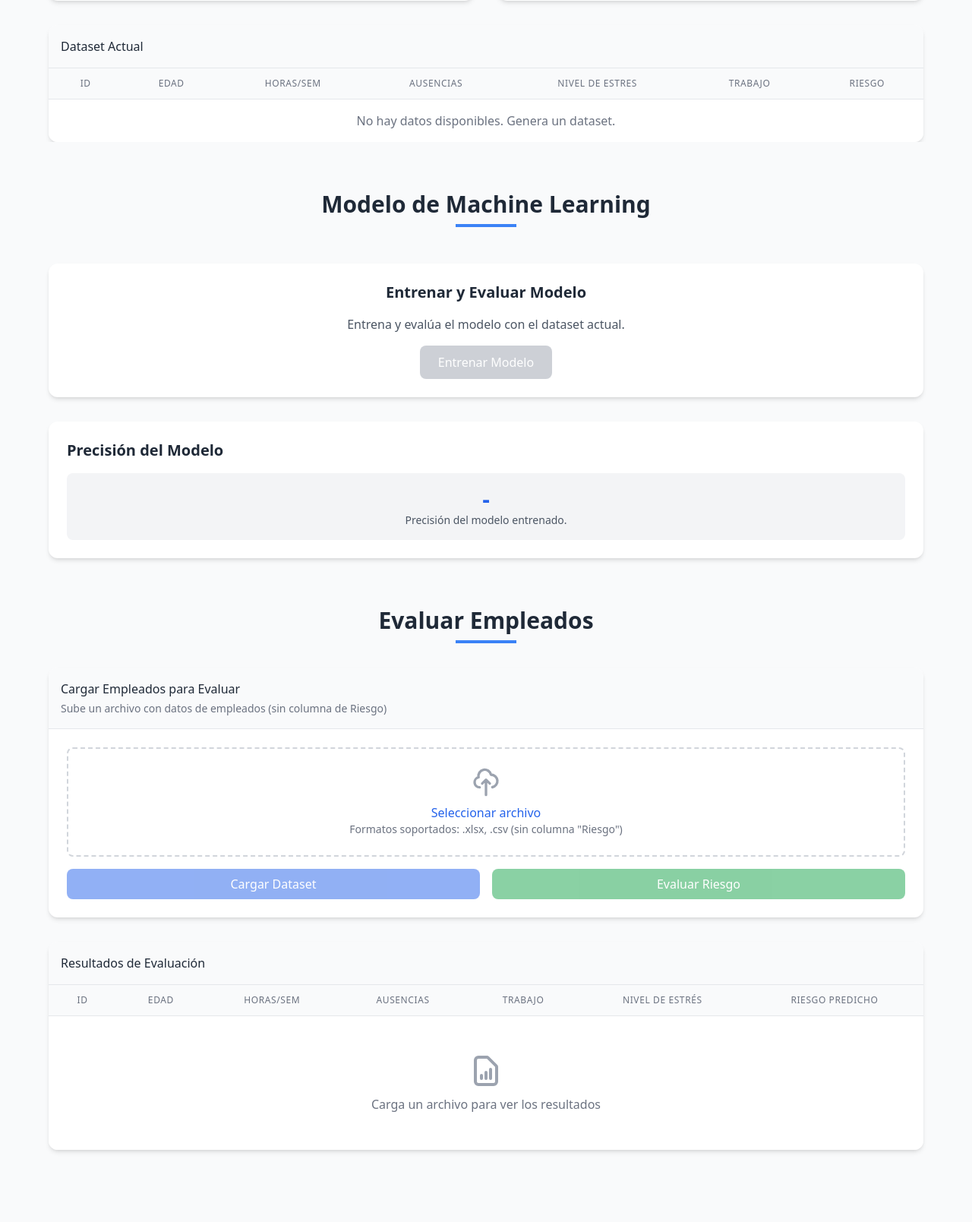
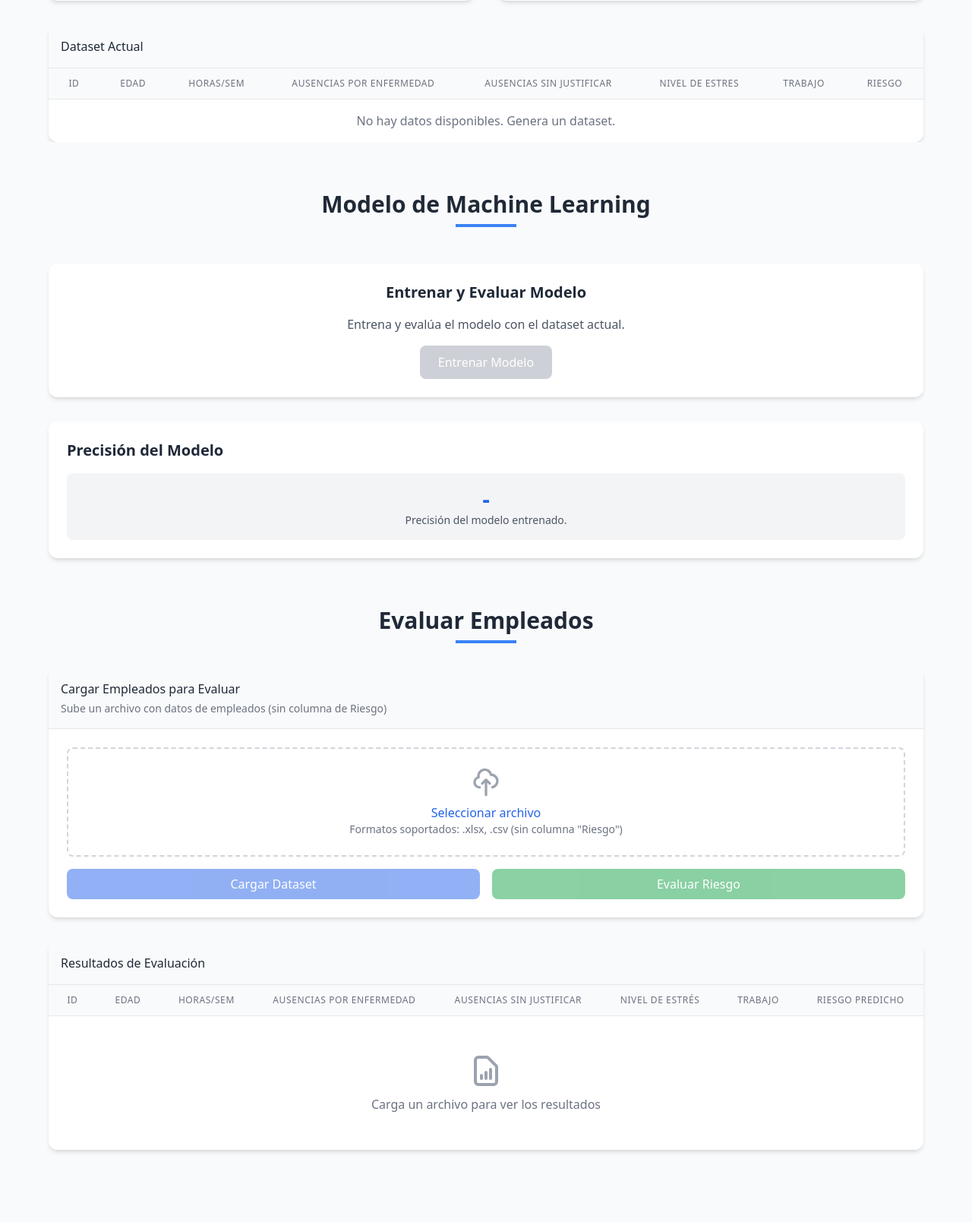
Before and after one commit to GonzaloKintal/TP-Inicial-Labo, a Django app: page / in a window 1280 px wide. Shown: the part 579-2188 px from the top of the page at 76% size. Run offline with Django 5.2, Linux system fonts and the light colour scheme; some libraries are stand-ins or nearby versions.

Commit message:
se separan las ausencias por enfermedad/sin justificar, se agrega funcion crear y guardar modelo

```diff
--- a/tp_inicial/my_app/static/js/script.js
+++ b/tp_inicial/my_app/static/js/script.js
@@ -74,6 +74,7 @@ function updateDatasetTable(dataset) {
                 <td class="px-6 py-4 text-center">${item.Edad}</td>
                 <td class="px-6 py-4 text-center">${item.Horas_Trabajadas_Por_Semana}</td>
                 <td class="px-6 py-4 text-center">${item.Ausencias_Por_Enfermedad}</td>
+                <td class="px-6 py-4 text-center">${item.Ausencias_Sin_Justificar}</td>
                 <td class="px-6 py-4 text-center">${item.Nivel_de_Estres}</td>
                 <td class="px-6 py-4 text-center ${workClass}">${item.Tipo_de_Trabajo}</td>
                 <td class="px-6 py-4 text-center ${riskClass}">${riskText}</td>
@@ -87,7 +88,7 @@ function updateDatasetTable(dataset) {
     } else {
         tbody.innerHTML = `
             <tr>
-                <td colspan="6" class="px-6 py-4 text-center text-gray-500">No hay datos disponibles. Genera un dataset.</td>
+                <td colspan="7" class="px-6 py-4 text-center text-gray-500">No hay datos disponibles. Genera un dataset.</td>
             </tr>
         `;
     }
@@ -322,6 +323,7 @@ function updateDatasetTable(dataset) {
             const age = item.Edad ?? 'N/A';
             const hours = item.Horas_Trabajadas_Por_Semana ?? 'N/A';
             const absences = item.Ausencias_Por_Enfermedad ?? 'N/A';
+            const unexcusedAbsences = item.Ausencias_Sin_Justificar ?? 'N/A';
             const stress = item.Nivel_de_Estres ?? 'N/A';
 
             // Validar tipo de trabajo
@@ -346,6 +348,7 @@ function updateDatasetTable(dataset) {
                 <td class="px-6 py-4 text-center">${age}</td>
                 <td class="px-6 py-4 text-center">${hours}</td>
                 <td class="px-6 py-4 text-center">${absences}</td>
+                <td class="px-6 py-4 text-center">${unexcusedAbsences}</td>
                 <td class="px-6 py-4 text-center">${stress}</td>
                 <td class="px-6 py-4 text-center ${workClass}">${workType}</td>
                 <td class="px-6 py-4 text-center ${riskClass}">${riskText}</td>
@@ -356,7 +359,7 @@ function updateDatasetTable(dataset) {
     } else {
         tbody.innerHTML = `
             <tr>
-                <td colspan="7" class="px-6 py-4 text-center text-gray-500">No hay datos disponibles</td>
+                <td colspan="8" class="px-6 py-4 text-center text-gray-500">No hay datos disponibles</td>
             </tr>
         `;
     }
@@ -563,8 +566,9 @@ function updateEvaluationResultsTable(results, showPredictions = false) {
                 <td class="px-6 py-4 text-center">${displayValue(item.Edad)}</td>
                 <td class="px-6 py-4 text-center">${displayValue(item.Horas_Trabajadas_Por_Semana)}</td>
                 <td class="px-6 py-4 text-center">${displayValue(item.Ausencias_Por_Enfermedad)}</td>
+                <td class="px-6 py-4 text-center">${displayValue(item.Ausencias_Sin_Justificar)}</td>
+                <td class="px-6 py-4 text-center">${displayValue(item.Nivel_de_Estres)}</td>
                 <td class="px-6 py-4 text-center ${workClass}">${item.Tipo_de_Trabajo || 'N/A'}</td>
-                <td class="px-6 py-4 text-center">${displayValue(item.Nivel_de_Estres)}</td>
                 ${riskCell}
             `;
 
@@ -573,7 +577,7 @@ function updateEvaluationResultsTable(results, showPredictions = false) {
     } else {
         tbody.innerHTML = `
             <tr>
-                <td colspan="7" class="px-6 py-4 text-center text-gray-500">
+                <td colspan="8" class="px-6 py-4 text-center text-gray-500">
                     <div class="flex flex-col items-center justify-center py-8">
                         <svg xmlns="http://www.w3.org/2000/svg" class="h-12 w-12 text-gray-400 mb-2" fill="none" viewBox="0 0 24 24" stroke="currentColor">
                             <path stroke-linecap="round" stroke-linejoin="round" stroke-width="2" d="M9 17v-2m3 2v-4m3 4v-6m2 10H7a2 2 0 01-2-2V5a2 2 0 012-2h5.586a1 1 0 01.707.293l5.414 5.414a1 1 0 01.293.707V19a2 2 0 01-2 2z" />
--- a/tp_inicial/my_app/templates/partials/dataset_section.html
+++ b/tp_inicial/my_app/templates/partials/dataset_section.html
@@ -55,16 +55,19 @@
                                 <a href="#" class="sortable-header" data-column="2">Horas/Sem</a>
                             </th>
                             <th class="px-6 py-3 text-center text-xs font-medium text-gray-500 uppercase tracking-wider">
-                                <a href="#" class="sortable-header" data-column="3">Ausencias</a>
+                                <a href="#" class="sortable-header" data-column="3">Ausencias por enfermedad</a>
                             </th>
                             <th class="px-6 py-3 text-center text-xs font-medium text-gray-500 uppercase tracking-wider">
-                                <a href="#" class="sortable-header" data-column="4">Nivel de Estres</a>
+                                <a href="#" class="sortable-header" data-column="4">Ausencias sin justificar</a>
                             </th>
                             <th class="px-6 py-3 text-center text-xs font-medium text-gray-500 uppercase tracking-wider">
-                                <a href="#" class="sortable-header" data-column="5">Trabajo</a>
+                                <a href="#" class="sortable-header" data-column="5">Nivel de Estres</a>
                             </th>
                             <th class="px-6 py-3 text-center text-xs font-medium text-gray-500 uppercase tracking-wider">
-                                <a href="#" class="sortable-header" data-column="6">Riesgo</a>
+                                <a href="#" class="sortable-header" data-column="6">Trabajo</a>
+                            </th>
+                            <th class="px-6 py-3 text-center text-xs font-medium text-gray-500 uppercase tracking-wider">
+                                <a href="#" class="sortable-header" data-column="7">Riesgo</a>
                             </th>
                         </tr>
                     </thead>
@@ -76,6 +79,7 @@
                                     <td class="px-6 py-4 text-center">{{ item.Edad }}</td>
                                     <td class="px-6 py-4 text-center">{{ item.Horas_Trabajadas_Por_Semana }}</td>
                                     <td class="px-6 py-4 text-center">{{ item.Ausencias_Por_Enfermedad }}</td>
+                                    <td class="px-6 py-4 text-center">{{ item.Ausencias_Sin_Justificar }}</td>
                                     <td class="px-6 py-4 text-center">{{ item.Nivel_de_Estres }}</td>
                                     <td class="px-6 py-4 text-center {% if item.Tipo_de_Trabajo == 'Físico' %}physical-work{% else %}office-work{% endif %}">
                                         {{ item.Tipo_de_Trabajo }}
@@ -87,7 +91,7 @@
                             {% endfor %}
                         {% else %}
                             <tr>
-                                <td colspan="7" class="px-6 py-4 text-center text-gray-500">No hay datos disponibles. Genera un dataset.</td>
+                                <td colspan="8" class="px-6 py-4 text-center text-gray-500">No hay datos disponibles. Genera un dataset.</td>
                             </tr>
                         {% endif %}
                     </tbody>
--- a/tp_inicial/my_app/templates/partials/evaluate_section.html
+++ b/tp_inicial/my_app/templates/partials/evaluate_section.html
@@ -53,15 +53,16 @@
                             <th class="px-6 py-3 text-center text-xs font-medium text-gray-500 uppercase tracking-wider">ID</th>
                             <th class="px-6 py-3 text-center text-xs font-medium text-gray-500 uppercase tracking-wider">Edad</th>
                             <th class="px-6 py-3 text-center text-xs font-medium text-gray-500 uppercase tracking-wider">Horas/Sem</th>
-                            <th class="px-6 py-3 text-center text-xs font-medium text-gray-500 uppercase tracking-wider">Ausencias</th>
+                            <th class="px-6 py-3 text-center text-xs font-medium text-gray-500 uppercase tracking-wider">Ausencias por enfermedad</th>
+                            <th class="px-6 py-3 text-center text-xs font-medium text-gray-500 uppercase tracking-wider">Ausencias sin justificar</th>
+                            <th class="px-6 py-3 text-center text-xs font-medium text-gray-500 uppercase tracking-wider">Nivel de Estrés</th>
                             <th class="px-6 py-3 text-center text-xs font-medium text-gray-500 uppercase tracking-wider">Trabajo</th>
-                            <th class="px-6 py-3 text-center text-xs font-medium text-gray-500 uppercase tracking-wider">Nivel de Estrés</th>
                             <th class="px-6 py-3 text-center text-xs font-medium text-gray-500 uppercase tracking-wider">Riesgo Predicho</th>
                         </tr>
                     </thead>
                     <tbody class="bg-white divide-y divide-gray-200" id="evaluation-results-body">
                         <tr>
-                            <td colspan="7" class="px-6 py-4 text-center text-gray-500">
+                            <td colspan="8" class="px-6 py-4 text-center text-gray-500">
                                 <div class="flex flex-col items-center justify-center py-8">
                                     <svg xmlns="http://www.w3.org/2000/svg" class="h-12 w-12 text-gray-400 mb-2" fill="none" viewBox="0 0 24 24" stroke="currentColor">
                                         <path stroke-linecap="round" stroke-linejoin="round" stroke-width="2" d="M9 17v-2m3 2v-4m3 4v-6m2 10H7a2 2 0 01-2-2V5a2 2 0 012-2h5.586a1 1 0 01.707.293l5.414 5.414a1 1 0 01.293.707V19a2 2 0 01-2 2z" />
--- a/tp_inicial/my_app/views.py
+++ b/tp_inicial/my_app/views.py
@@ -92,11 +92,11 @@ def load_evaluation_data(request):
         # Columnas requeridas (diferentes para cada caso)
         if 'Riesgo' in df.columns:
             required_columns = ['ID', 'Edad', 'Horas_Trabajadas_Por_Semana',
-                              'Ausencias_Por_Enfermedad', 'Nivel_de_Estres',
+                              'Ausencias_Por_Enfermedad','Ausencias_Sin_Justificar', 'Nivel_de_Estres',
                               'Tipo_de_Trabajo', 'Riesgo']
         else:
             required_columns = ['ID', 'Edad', 'Horas_Trabajadas_Por_Semana',
-                              'Ausencias_Por_Enfermedad', 'Nivel_de_Estres',
+                              'Ausencias_Por_Enfermedad', 'Ausencias_Sin_Justificar', 'Nivel_de_Estres',
                               'Tipo_de_Trabajo']
 
         missing_columns = [col for col in required_columns if col not in df.columns]
@@ -132,7 +132,7 @@ def evaluate_employees(request):
 
         # Validar que el DataFrame tenga las columnas requeridas
         required_columns = ['ID', 'Edad', 'Horas_Trabajadas_Por_Semana',
-                          'Ausencias_Por_Enfermedad', 'Nivel_de_Estres',
+                          'Ausencias_Por_Enfermedad', 'Ausencias_Sin_Justificar', 'Nivel_de_Estres',
                           'Tipo_de_Trabajo']
 
         missing_columns = [col for col in required_columns if col not in df.columns]
```
Also changed, not shown: tp_inicial/generador_dataset/generator.py (+64 -9 lines), tp_inicial/generador_dataset/trainer.py (+16 -6 lines), 1 other file.
